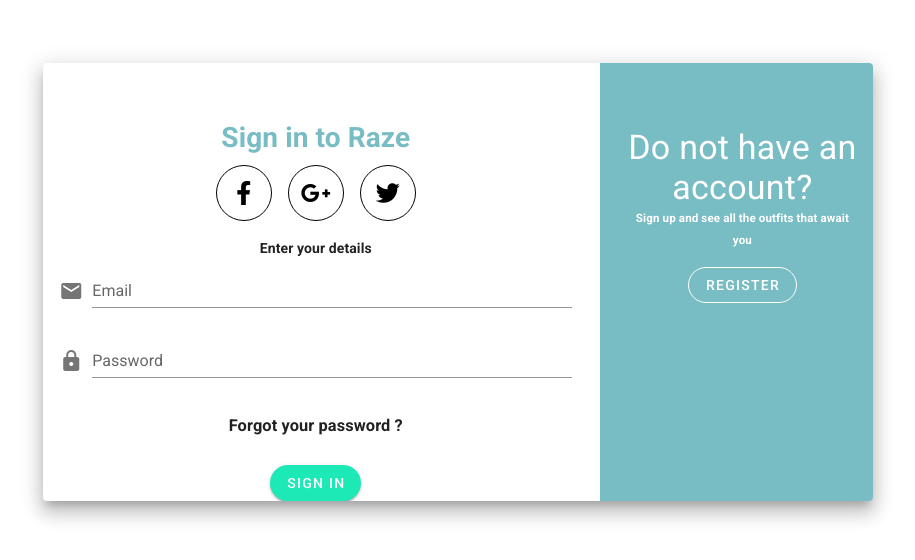
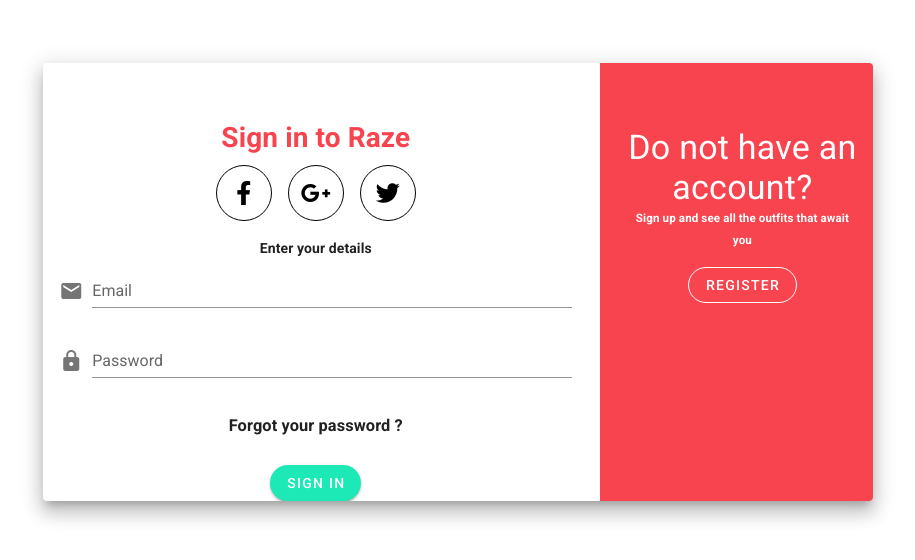
Before and after one commit to kevinstif/Raze_app, a Vue app in the folder app_web/: page /Register in a window 1280 px wide. Shown: the part 118-678 px from the top of the page, without its empty margins (182-1097 px from the left). Built offline with nearby package versions, Linux system fonts and the light colour scheme; no server answers.

Commit message:
fix style

```diff
--- a/app_web/src/login/pages/Register.vue
+++ b/app_web/src/login/pages/Register.vue
@@ -190,9 +190,9 @@ backface-visibility: unset;
 .letter{
   text-align: center;
   width: auto;
-  color: #78BCC4;
+  color: #F7444E;
 }
 .colum{
-  background-color: #78BCC4;
+  background-color: #F7444E;
 }
 </style>
```
